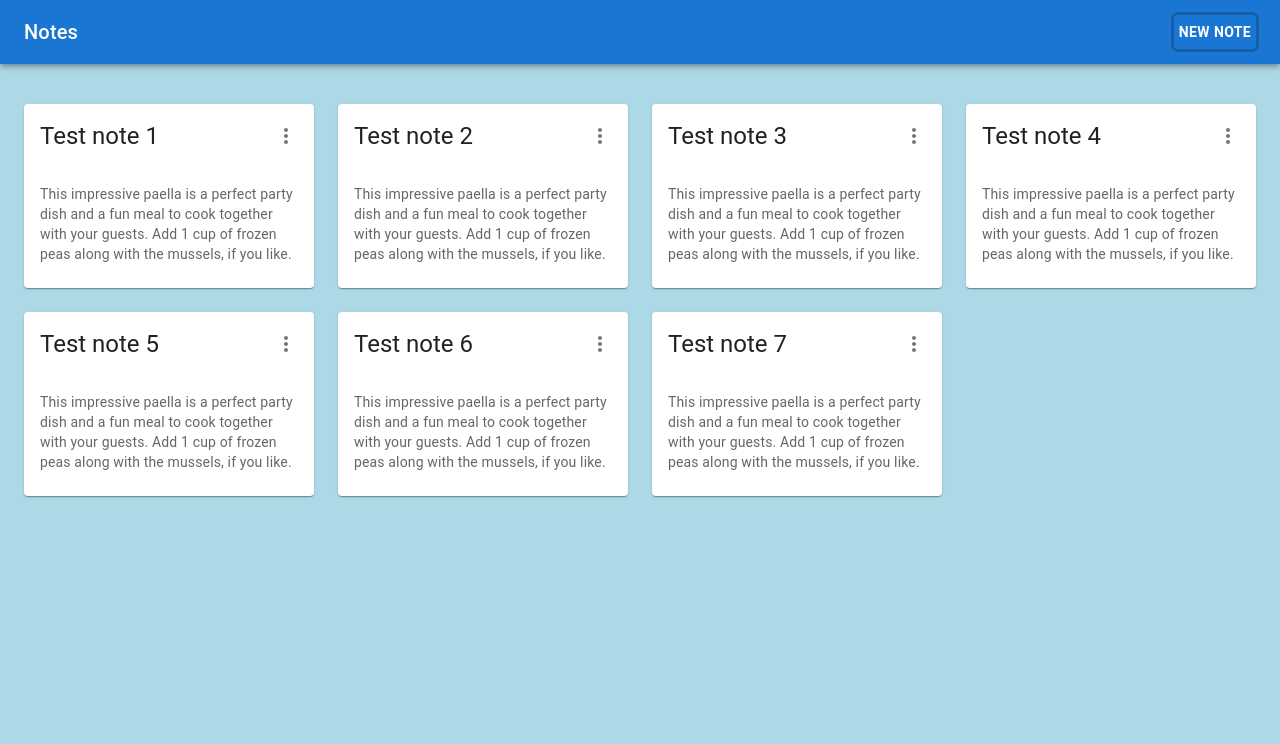
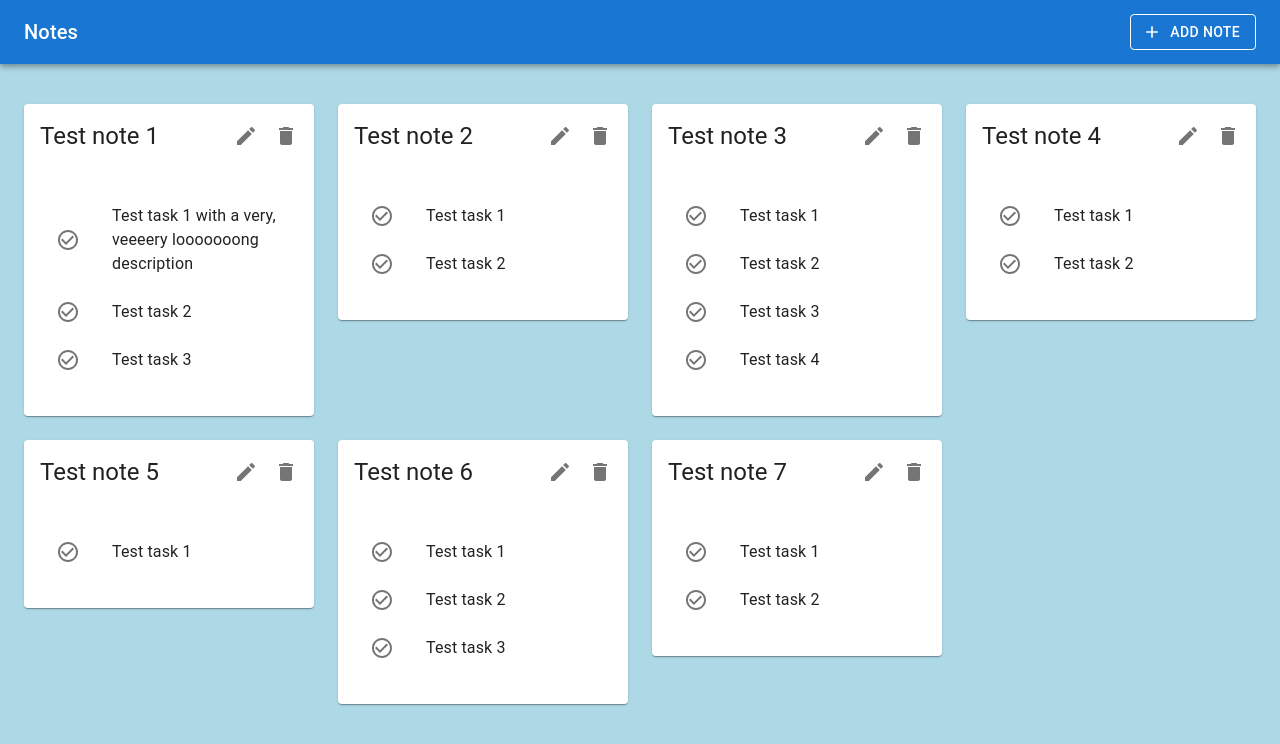
Before and after one commit to VikiZieleniewska/Organizing_notes, a React (Vite) app: page / in a window 1280 px wide. Shown: the top 744 px of the page. Built offline with nearby package versions, Linux system fonts and the light colour scheme; data requests are answered from the project's data file; a web font is replaced by a local one.

Commit message:
Updated NoteCard

```diff
--- a/fakeApi/db.json
+++ b/fakeApi/db.json
@@ -2,31 +2,130 @@
   "notes": [
     {
       "id": 1,
-      "name": "Test note 1"
+      "title": "Test note 1",
+      "tasks": [
+        {
+          "id": 1,
+          "description": "Test task 1 with a very, veeeery looooooong description",
+          "isDone": false
+        },
+        {
+          "id": 2,
+          "description": "Test task 2",
+          "isDone": false
+        },
+        {
+          "id": 3,
+          "description": "Test task 3",
+          "isDone": false
+        }
+      ]
     },
     {
       "id": 2,
-      "name": "Test note 2"
+      "title": "Test note 2",
+      "tasks": [
+        {
+          "id": 1,
+          "description": "Test task 1",
+          "isDone": false
+        },
+        {
+          "id": 2,
+          "description": "Test task 2",
+          "isDone": false
+        }
+      ]
     },
     {
       "id": 3,
-      "name": "Test note 3"
+      "title": "Test note 3",
+      "tasks": [
+        {
+          "id": 1,
+          "description": "Test task 1",
+          "isDone": false
+        },
+        {
+          "id": 2,
+          "description": "Test task 2",
+          "isDone": false
+        },
+        {
+          "id": 3,
+          "description": "Test task 3",
+          "isDone": false
+        },
+        {
+          "id": 4,
+          "description": "Test task 4",
+          "isDone": false
+        }
+      ]
     },
     {
       "id": 4,
-      "name": "Test note 4"
+      "title": "Test note 4",
+      "tasks": [
+        {
+          "id": 1,
+          "description": "Test task 1",
+          "isDone": false
+        },
+        {
+          "id": 2,
+          "description": "Test task 2",
+          "isDone": false
+        }
+      ]
     },
     {
       "id": 5,
-      "name": "Test note 5"
+      "title": "Test note 5",
+      "tasks": [
+        {
+          "id": 1,
+          "description": "Test task 1",
+          "isDone": false
+        }
+      ]
     },
     {
       "id": 6,
-      "name": "Test note 6"
+      "title": "Test note 6",
+      "tasks": [
+        {
+          "id": 1,
+          "description": "Test task 1",
+          "isDone": false
+        },
+        {
+          "id": 2,
+          "description": "Test task 2",
+          "isDone": false
+        },
+        {
+          "id": 3,
+          "description": "Test task 3",
+          "isDone": false
+        }
+      ]
     },
     {
       "id": 7,
-      "name": "Test note 7"
+      "title": "Test note 7",
+      "tasks": [
+        {
+          "id": 1,
+          "description": "Test task 1",
+          "isDone": false
+        },
+        {
+          "id": 2,
+          "description": "Test task 2",
+          "isDone": false
+        }
+      ]
     }
   ],
   "categories": []
--- a/src/App.jsx
+++ b/src/App.jsx
@@ -28,7 +28,6 @@ function App() {
     <>
       <BasicAppBar />
       <NotesBoard notes={notes} />
-      {/* <div>Hello World!</div> */}
     </>
   );
 }
--- a/src/components/BasicAppBar/BasicAppBar.jsx
+++ b/src/components/BasicAppBar/BasicAppBar.jsx
@@ -4,6 +4,7 @@ import Container from "@mui/material/Container";
 import Toolbar from "@mui/material/Toolbar";
 import Typography from "@mui/material/Typography";
 import Button from "@mui/material/Button";
+import AddIcon from "@mui/icons-material/Add";
 
 import "./BasicAppBar.scss";
 
@@ -20,8 +21,8 @@ function BasicAppBar() {
           >
             Notes
           </Typography>
-          <Button color="inherit" className="btn-add">
-            New note
+          <Button color="inherit" variant="outlined" startIcon={<AddIcon />}>
+            add note
           </Button>
         </Toolbar>
       </Container>
--- a/src/components/BasicAppBar/BasicAppBar.scss
+++ b/src/components/BasicAppBar/BasicAppBar.scss
@@ -1,7 +1,4 @@
-// -- Style dla AppBar
 .app-bar {
-  // background-color: red;
-
   margin-bottom: 40px;
 
   .toolbar {
@@ -16,26 +13,26 @@
     color: white;
   }
 
-  .btn-add {
-    color: white;
-    font-weight: bold;
-    padding: 5px;
-    border: 1px solid inherit;
-    animation: pulse 2s infinite;
-  }
+  // .btn-add {
+  //   color: white;
+  //   font-weight: bold;
+  //   padding: 5px;
+  //   border: 1px solid inherit;
+  //   animation: pulse 2s infinite;
+  // }
 
-  @keyframes pulse {
-    0% {
-      transform: scale(1);
-      box-shadow: 0 0 0 0 rgba(0, 0, 0, 0.2);
-    }
-    50% {
-      transform: scale(1);
-      box-shadow: 0 0 0 3px rgba(0, 0, 0, 0.2);
-    }
-    100% {
-      transform: scale(1);
-      box-shadow: 0 0 0 3px rgba(0, 0, 0, 0.2);
-    }
-  }
+  // @keyframes pulse {
+  //   0% {
+  //     transform: scale(1);
+  //     box-shadow: 0 0 0 0 rgba(0, 0, 0, 0.2);
+  //   }
+  //   50% {
+  //     transform: scale(1);
+  //     box-shadow: 0 0 0 3px rgba(0, 0, 0, 0.2);
+  //   }
+  //   100% {
+  //     transform: scale(1);
+  //     box-shadow: 0 0 0 3px rgba(0, 0, 0, 0.2);
+  //   }
+  // }
 }
--- a/src/components/NoteCard/NoteCard.jsx
+++ b/src/components/NoteCard/NoteCard.jsx
@@ -3,26 +3,44 @@ import Card from "@mui/material/Card";
 import CardHeader from "@mui/material/CardHeader";
 import CardContent from "@mui/material/CardContent";
 import IconButton from "@mui/material/IconButton";
-import Typography from "@mui/material/Typography";
-import MoreVertIcon from "@mui/icons-material/MoreVert";
+import List from "@mui/material/List";
+import ListItem from "@mui/material/ListItem";
+import ListItemButton from "@mui/material/ListItemButton";
+import ListItemIcon from "@mui/material/ListItemIcon";
+import ListItemText from "@mui/material/ListItemText";
+import DeleteIcon from "@mui/icons-material/Delete";
+import EditIcon from "@mui/icons-material/Edit";
+import CheckCircleOutlineIcon from "@mui/icons-material/CheckCircleOutline";
 
 function NoteCard({ note }) {
   return (
     <Card>
       <CardHeader
         action={
-          <IconButton aria-label="settings">
-            <MoreVertIcon />
-          </IconButton>
+          <>
+            <IconButton aria-label="edit">
+              <EditIcon />
+            </IconButton>
+            <IconButton aria-label="delete">
+              <DeleteIcon />
+            </IconButton>
+          </>
         }
-        title={note.name}
+        title={note.title}
       />
       <CardContent>
-        <Typography variant="body2" color="text.secondary">
-          This impressive paella is a perfect party dish and a fun meal to cook
-          together with your guests. Add 1 cup of frozen peas along with the
-          mussels, if you like.
-        </Typography>
+        <List>
+          {note.tasks.map((task) => (
+            <ListItem disablePadding key={task.id}>
+              <ListItemButton>
+                <ListItemIcon>
+                  <CheckCircleOutlineIcon />
+                </ListItemIcon>
+                <ListItemText primary={task.description} />
+              </ListItemButton>
+            </ListItem>
+          ))}
+        </List>
       </CardContent>
     </Card>
   );
--- a/src/components/NotesBoard/NotesBoard.jsx
+++ b/src/components/NotesBoard/NotesBoard.jsx
@@ -16,8 +16,8 @@ function NotesBoard({ notes }) {
         spacing={{ xs: 2, md: 3 }}
         columns={{ xs: 3, sm: 9, md: 12 }}
       >
-        {notes.map((note, index) => (
-          <Grid xs={3} sm={3} md={3} key={index}>
+        {notes.map((note) => (
+          <Grid xs={3} sm={3} md={3} key={note.id}>
             <NoteCard note={note} />
           </Grid>
         ))}
@@ -27,13 +27,3 @@ function NotesBoard({ notes }) {
 }
 
 export default NotesBoard;
-
-{
-  /* <Grid container spacing={{ xs: 2, md: 3 }} columns={{ xs: 3, sm: 9, md: 12 }}>
-  {notes.map((_, index) => (
-    <Grid xs={3} sm={3} md={3} key={index}>
-      <Item>xs={index}</Item>
-    </Grid>
-  ))}
-</Grid>; */
-}
```
